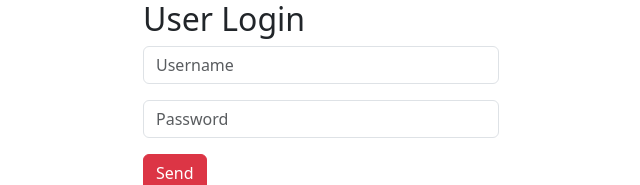
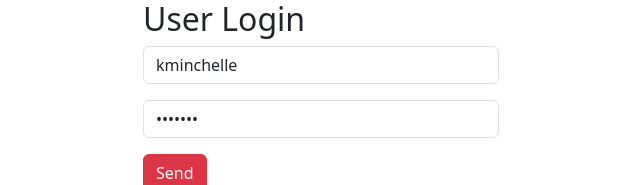
Before and after one commit to hakanozer/iea_plus_2023_2, a React (Create React App) app in the folder project/: page / in a window 1280 px wide. Shown: the top 185 px of the page, without its empty margins (319-959 px from the left). Built offline with nearby package versions, Linux system fonts and the light colour scheme.

Commit message:
Security

```diff
--- a/project/package.json
+++ b/project/package.json
@@ -11,8 +11,10 @@
     "@types/react": "^18.2.29",
     "@types/react-dom": "^18.2.14",
     "axios": "^1.5.1",
+    "crypto-js": "^4.2.0",
     "react": "^18.2.0",
     "react-dom": "^18.2.0",
+    "react-router-dom": "^6.17.0",
     "react-scripts": "5.0.1",
     "react-toastify": "^9.1.3",
     "typescript": "^4.9.5",
@@ -41,5 +43,8 @@
       "last 1 firefox version",
       "last 1 safari version"
     ]
+  },
+  "devDependencies": {
+    "@types/crypto-js": "^4.1.3"
   }
 }
--- a/project/src/index.tsx
+++ b/project/src/index.tsx
@@ -2,15 +2,19 @@ import React from 'react';
 import ReactDOM from 'react-dom/client';
 import 'react-toastify/dist/ReactToastify.css';
 import { ToastContainer, toast } from 'react-toastify';
+import { BrowserRouter, Routes, Route } from 'react-router-dom'
 
 import Login from './pages/Login';
+
+const route =
+<BrowserRouter>
+  <ToastContainer />
+  <Routes>
+    <Route path='/' element={<Login />} />
+  </Routes>
+</BrowserRouter>
 
 const root = ReactDOM.createRoot(
   document.getElementById('root') as HTMLElement
 );
-root.render(
-  <>
-    <ToastContainer />
-    <Login />
-  </>
-);
+root.render(route);
--- a/project/src/pages/Login.tsx
+++ b/project/src/pages/Login.tsx
@@ -1,11 +1,12 @@
-import React, {useState} from 'react'
+import React, {useState, useEffect} from 'react'
 import { userLogin } from '../api'
 import { toast } from 'react-toastify';
+import { getUser, storeUser } from '../util';
 
 function Login() {
 
-  const [username, setUsername] = useState('')
-  const [password, setPassword] = useState('')
+  const [username, setUsername] = useState('kminchelle')
+  const [password, setPassword] = useState('0lelplR')
 
   const sendLogin = (evt: React.FormEvent) => {
     evt.preventDefault()
@@ -13,12 +14,19 @@ function Login() {
       const dt = res.data
       if (dt) {
         toast.success('Login Success!')
+        storeUser(dt)
       }
     }).catch(err => {
       toast.error('Username or Password Fail!')
     })
+  }
 
-  }
+  useEffect(() => {
+    const user = getUser()
+    if (user) {
+      console.log(user.id, user.firstName)
+    }
+  }, [])
 
   return (
     <>
@@ -28,10 +36,10 @@ function Login() {
           <h2>User Login</h2>
           <form onSubmit={ sendLogin }>
             <div className='mb-3'>
-              <input onChange={(evt) => setUsername(evt.target.value) } placeholder='Username' type='text' className='form-control' />
+              <input value={username} onChange={(evt) => setUsername(evt.target.value) } placeholder='Username' type='text' className='form-control' />
             </div>
             <div className='mb-3'>
-              <input onChange={(evt) => setPassword(evt.target.value) } placeholder='Password' type='password' className='form-control' />
+              <input value={password} onChange={(evt) => setPassword(evt.target.value) } placeholder='Password' type='password' className='form-control' />
             </div>
             <button className='btn btn-danger'>Send</button>
           </form>
--- /dev/null
+++ b/project/src/util.tsx
@@ -0,0 +1,33 @@
+import CryptoJS from 'crypto-js'
+import { IUser } from "./models/IUser";
+
+export const storeUser = ( user: IUser ) => {
+    var st = JSON.stringify(user)
+    st = encrypt(st)
+    localStorage.setItem('user', st)
+}
+
+export const getUser = () => {
+    var stUser = localStorage.getItem('user')
+    if (stUser) {
+        try {
+            stUser = decrypt(stUser)
+            const obj = JSON.parse(stUser) as IUser
+            return obj
+        } catch (error) {
+            localStorage.removeItem('user')
+        }
+    }
+    return null
+}
+
+export const encrypt = (plainText: string) => {
+    const cipherText = CryptoJS.AES.encrypt(plainText, 'key123').toString()
+    return cipherText
+}
+
+export const decrypt = (cipherText: string) => {
+    const bytes = CryptoJS.AES.decrypt(cipherText, 'key123')
+    const plainText = bytes.toString(CryptoJS.enc.Utf8);
+    return plainText
+}
```
Also changed, not shown: 1 other file (tests, documents, lock files or other folders).
